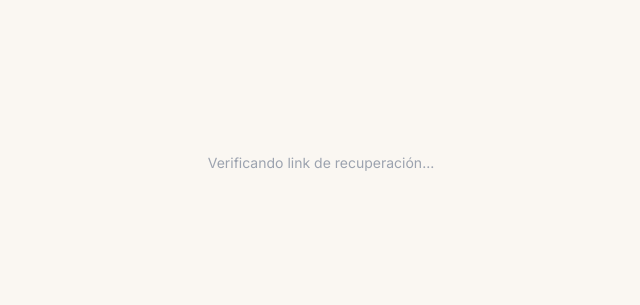
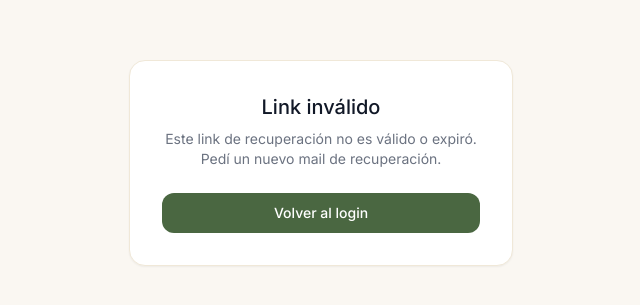
Before and after one commit to sofisp78/intermobili-crm, a Next.js app: page /reset-password in a window 1280 px wide. Shown: the part 237-542 px from the top of the page, without its empty margins (319-959 px from the left). Built offline with nearby package versions, Linux system fonts and the light colour scheme; no server answers.

Commit message:
Fix reset password invalid link state

```diff
--- a/src/app/reset-password/page.tsx
+++ b/src/app/reset-password/page.tsx
@@ -9,20 +9,33 @@ export default function ResetPasswordPage() {
   const [error, setError]         = useState('')
   const [success, setSuccess]     = useState(false)
   const [loading, setLoading]     = useState(false)
-  const [ready, setReady]         = useState(false)
+  const [status, setStatus]       = useState<'checking' | 'ready' | 'invalid'>('checking')
   const router = useRouter()
   const sb = createClient()
 
   useEffect(() => {
+    let settled = false
+    const marcarListo  = () => { if (!settled) { settled = true; setStatus('ready') } }
+    const marcarInvalido = () => { if (!settled) { settled = true; setStatus('invalid') } }
+
     // PASSWORD_RECOVERY se dispara cuando el usuario llega desde el link de Supabase
     const { data: { subscription } } = sb.auth.onAuthStateChange((event) => {
-      if (event === 'PASSWORD_RECOVERY') setReady(true)
+      if (event === 'PASSWORD_RECOVERY') marcarListo()
     })
-    // Si hay sesión activa (ej: recarga de página tras haber llegado por el link)
+
+    // Si hay sesión activa (ej: recarga tras haber llegado por el link)
     sb.auth.getSession().then(({ data: { session } }) => {
-      if (session) setReady(true)
+      if (session) marcarListo()
     })
-    return () => subscription.unsubscribe()
+
+    // Fallback: si no llegó ni el evento ni hay sesión, asumimos que entraron
+    // sin token válido (URL directa o link vencido) y mostramos el error.
+    const timer = setTimeout(marcarInvalido, 1500)
+
+    return () => {
+      subscription.unsubscribe()
+      clearTimeout(timer)
+    }
   }, []) // eslint-disable-line react-hooks/exhaustive-deps
 
   const guardar = async () => {
@@ -70,10 +83,29 @@ export default function ResetPasswordPage() {
     )
   }
 
-  if (!ready) {
+  if (status === 'checking') {
     return (
       <div className="min-h-screen flex items-center justify-center bg-warm-50">
         <p className="text-sm text-gray-400">Verificando link de recuperación...</p>
+      </div>
+    )
+  }
+
+  if (status === 'invalid') {
+    return (
+      <div className="min-h-screen flex items-center justify-center bg-warm-50">
+        <div className="bg-white rounded-2xl shadow-sm border border-warm-100 w-full max-w-sm p-8 text-center">
+          <h1 className="text-xl font-medium text-gray-900 mb-2">Link inválido</h1>
+          <p className="text-sm text-gray-500 mb-6">
+            Este link de recuperación no es válido o expiró. Pedí un nuevo mail de recuperación.
+          </p>
+          <button
+            onClick={() => router.push('/login')}
+            className="w-full bg-sage-600 text-white rounded-xl py-2.5 text-sm font-medium hover:bg-sage-800 transition"
+          >
+            Volver al login
+          </button>
+        </div>
       </div>
     )
   }
```
